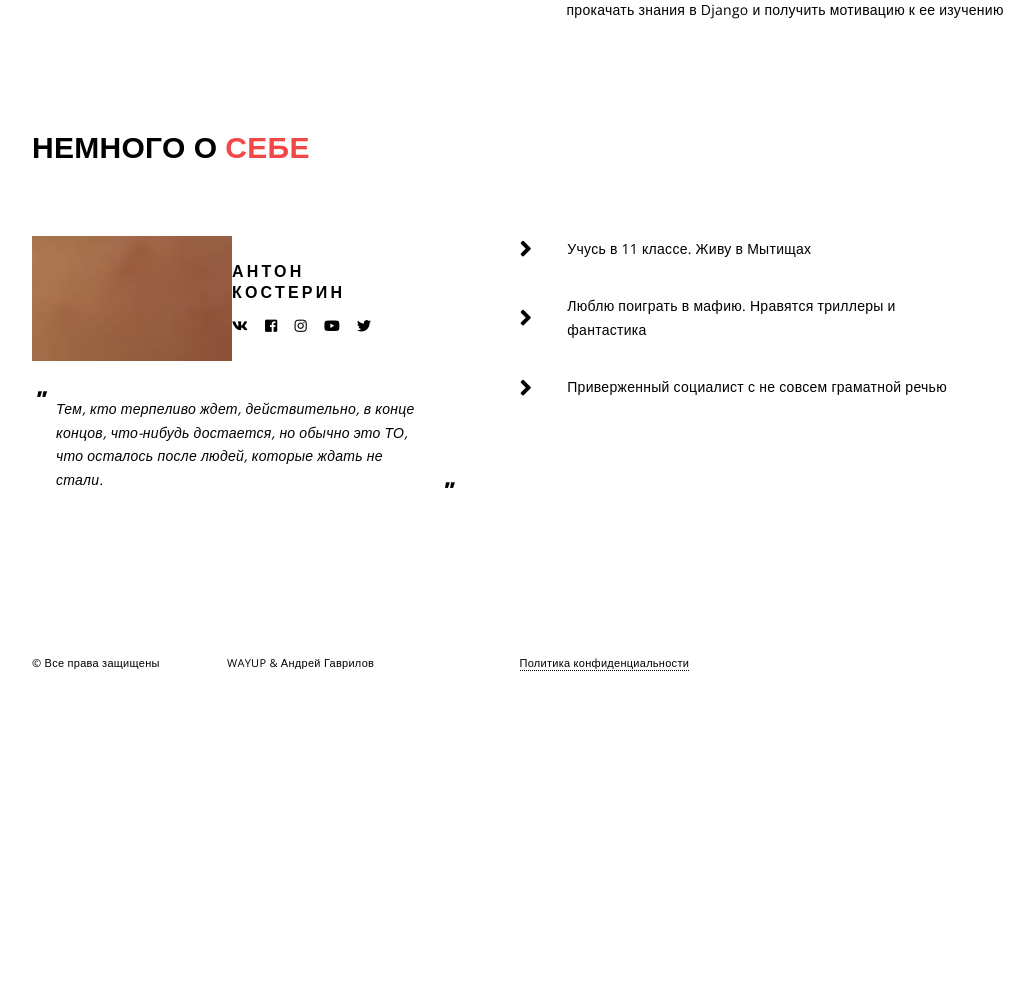
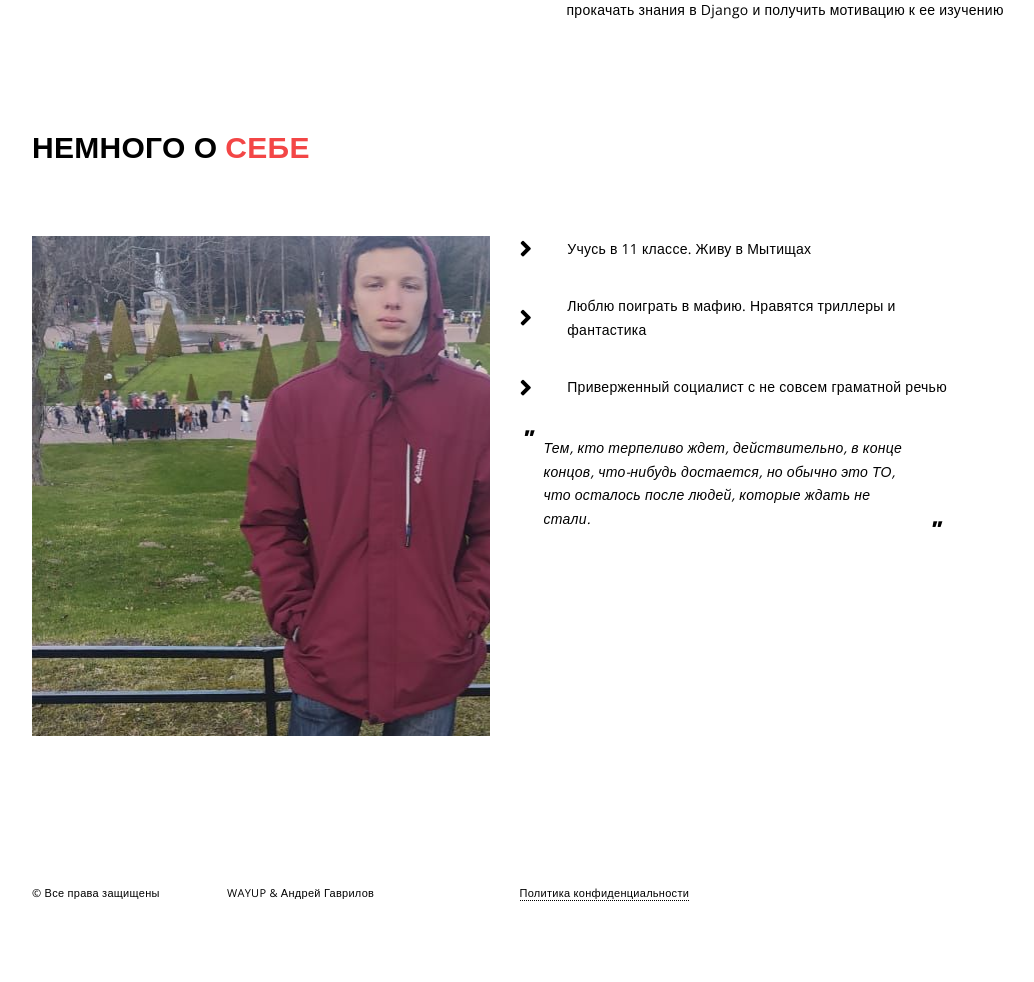
Before and after one commit to AntonyanKosterko/DjangoProject, a Django app: page /yandex/ in a window 1280 px wide. Shown: the part 1574-2556 px from the top of the page, without its empty margins (38-1072 px from the left). Before the commit the page ends 2245 px from the top, so only its background shows below. Run offline with Django 3.2, Linux system fonts and the light colour scheme; some libraries are stand-ins or nearby versions.

Commit message:
last change with photo. Finish project

```diff
--- a/portfolio/static/css/main.css
+++ b/portfolio/static/css/main.css
@@ -229,9 +229,10 @@ button, button:hover, button:focus, button:active
 /* ------ Host ------ */
 
 .author {
-    width: 150px;
-	padding-left: 200px;
-    background: url(../img/poka.jpg) no-repeat left center;
+    height: 500px;
+	padding-left: 48px;
+	color: red;
+    background: url(../img/toxa.jpg) no-repeat left center;
     padding-top: 25px;
     padding-bottom: 25px;
 }
--- a/portfolio/yandex/templates/index.html
+++ b/portfolio/yandex/templates/index.html
@@ -171,40 +171,8 @@
 			<div class="row">
 				<div class="col-lg-7 col-xl-5">
 					<div class="author">
-						<h4 class="author__title">
-							Антон Костерин
-						</h4>
-						<ul class="icons d-flex">
-							<li class="icons__item">
-								<a href="#">
-									<i class="fab fa-vk"></i>
-								</a>
-							</li>
-							<li class="icons__item">
-								<a href="#">
-									<i class="fab fa-facebook-square"></i>
-								</a>
-							</li>
-							<li class="icons__item">
-								<a href="#">
-									<i class="fab fa-instagram"></i>
-								</a>
-							</li>
-							<li class="icons__item">
-								<a href="#">
-									<i class="fab fa-youtube"></i>
-								</a>
-							</li>
-							<li class="icons__item">
-								<a href="#">
-									<i class="fab fa-twitter"></i>
-								</a>
-							</li>
-						</ul>
 					</div>
-					<p class="quote">
-						Тем, кто терпеливо ждет, действительно, в конце концов, что-нибудь достается, но обычно это ТО, что осталось после людей, которые ждать не стали.
-					</p>
+
 				</div>
 				<div class="col-lg-5">
 					<ul class="details">
@@ -227,6 +195,9 @@
 							</p>
 						</li>
 					</ul>
+					<p class="quote">
+						Тем, кто терпеливо ждет, действительно, в конце концов, что-нибудь достается, но обычно это ТО, что осталось после людей, которые ждать не стали.
+					</p>
 				</div>
 			</div>
 		</div>
```
Also changed, not shown: portfolio/static/img/toxa.jpg (added).
